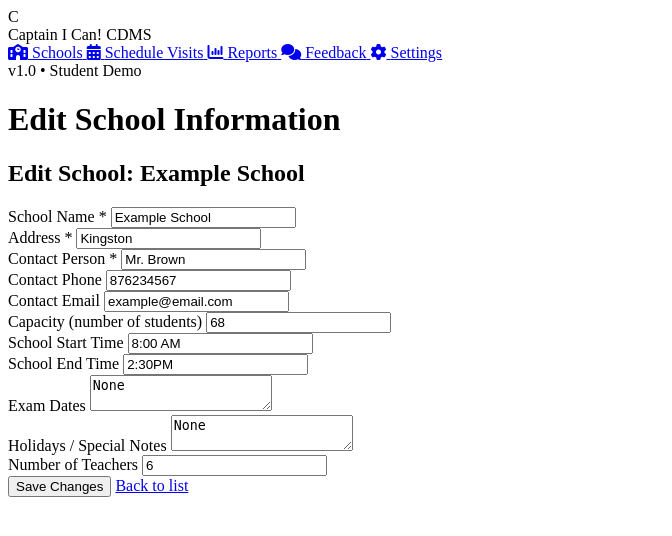
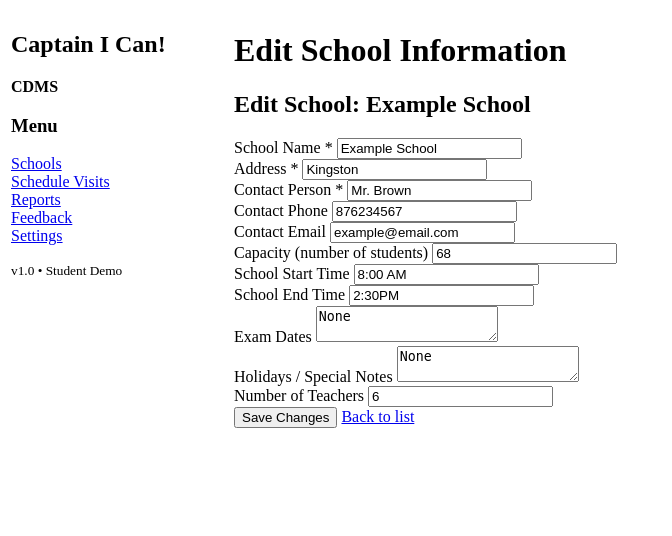
Before and after one commit to definitelyjoseph/CIC_CDMS, a Flask app: page /schools/1/edit in a window 1280 px wide. Shown: the top 536 px of the page, without its empty margins (0-672 px from the left). Run offline with Flask 3, Linux system fonts and the light colour scheme; data comes from the database, SQL or seed files in the repository.

Commit message:
nh update

```diff
--- a/templates/base.html
+++ b/templates/base.html
@@ -4,87 +4,59 @@
   <meta charset="utf-8">
   <title>{% block title %}Captain I Can!{% endblock %}</title>
 
-  <!-- Main stylesheet -->
-  <link rel="stylesheet" href="{{ url_for('static', filename='styles.css') }}">
-
-  <!-- Icon library (Font Awesome CDN) -->
-  <link
-    rel="stylesheet"
-    href="https://cdnjs.cloudflare.com/ajax/libs/font-awesome/6.5.1/css/all.min.css"
-    integrity="sha512-DTOQO9RWCH3ppGqcWaEA1BIZOC6xxalwEsw9c2QQeAIftl+Vegovlnee1c9QX4TctnWMn13TZye+giMm8e2LwA=="
-    crossorigin="anonymous"
-    referrerpolicy="no-referrer"
-  />
+  <!-- No custom CSS file -->
+  <!-- No Font Awesome icons -->
 </head>
 <body>
 
-<div class="layout">
-  <!-- SIDEBAR -->
-  <aside class="sidebar">
-    <div class="sidebar-logo">
-      <div class="logo-circle">C</div>
-      <div class="logo-text">
-        <span class="logo-title">Captain I Can!</span>
-        <span class="logo-sub">CDMS</span>
-      </div>
-    </div>
+  <!-- Simple two-column layout using a table -->
+  <table width="100%" border="0">
+    <tr>
 
-    <nav class="sidebar-nav">
-      <a href="{{ url_for('list_schools') }}" class="sidebar-link">
-        <i class="fa-solid fa-school"></i>
-        <span>Schools</span>
-      </a>
+      <!-- SIDEBAR AREA -->
+      <td valign="top" width="200">
+        <h2>Captain I Can!</h2>
+        <p><strong>CDMS</strong></p>
 
-      <!-- These can be hooked up later when your teammates add routes -->
-      <a href="#" class="sidebar-link disabled-link">
-        <i class="fa-solid fa-calendar-days"></i>
-        <span>Schedule Visits</span>
-      </a>
+        <h3>Menu</h3>
 
-      <a href="#" class="sidebar-link disabled-link">
-        <i class="fa-solid fa-chart-column"></i>
-        <span>Reports</span>
-      </a>
+        <!-- Very simple HTML list menu -->
+        <ul style="list-style-type: none; padding-left: 0;">
+          <li><a href="{{ url_for('list_schools') }}">Schools</a></li>
+          <li><a href="#">Schedule Visits</a></li>
+          <li><a href="#">Reports</a></li>
+          <li><a href="#">Feedback</a></li>
+          <li><a href="#">Settings</a></li>
+        </ul>
 
-      <a href="#" class="sidebar-link disabled-link">
-        <i class="fa-solid fa-comments"></i>
-        <span>Feedback</span>
-      </a>
+        <p><small>v1.0 • Student Demo</small></p>
+      </td>
 
-      <a href="#" class="sidebar-link disabled-link">
-        <i class="fa-solid fa-gear"></i>
-        <span>Settings</span>
-      </a>
-    </nav>
+      <!-- MAIN CONTENT AREA -->
+      <td valign="top" style="padding-left: 20px;">
 
-    <div class="sidebar-footer">
-      <span class="sidebar-footer-text">v1.0 • Student Demo</span>
-    </div>
-  </aside>
-
-  <!-- MAIN AREA -->
-  <div class="main-area">
-    <header class="topbar">
-      <h1 class="topbar-title">
+        <h1>
           {% block page_title %}Captain I Can!{% endblock %}
         </h1>
-    </header>
 
+        <!-- Flash messages for success/errors -->
         {% with messages = get_flashed_messages(with_categories=true) %}
           {% if messages %}
-        <div class="flash-container">
+            <div>
               {% for category, message in messages %}
-            <div class="flash flash-{{ category }}">{{ message }}</div>
+                <p><strong>{{ category|capitalize }}:</strong> {{ message }}</p>
               {% endfor %}
             </div>
           {% endif %}
         {% endwith %}
 
-    <main class="main-content">
+        <!-- PAGE CONTENT GOES HERE -->
         {% block content %}{% endblock %}
-    </main>
-  </div>
-</div>
+
+      </td>
+
+    </tr>
+  </table>
 
 </body>
 </html>
```
Lines whose indentation alone changed are shown as unchanged.
